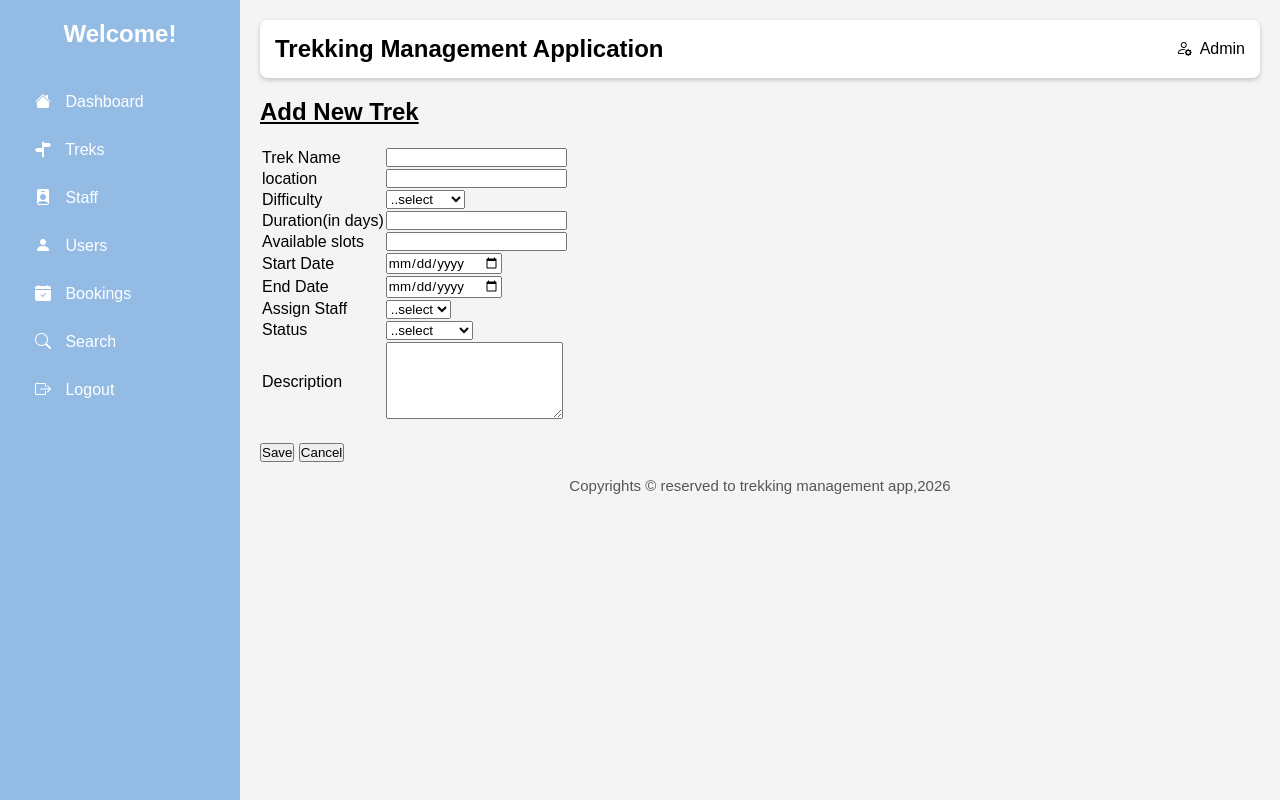
After one commit to 25f2004611/trekking-management-app-mad1, a Flask app: template templates/admin_add_edit.html in a window 1280 px wide. The commit adds this page. Run offline with Flask 3, Linux system fonts and the light colour scheme; the template is opened without the code that fills it, so the values that code supplies are empty.

Commit message:
Admin dashboard and its related fields are created

```diff
--- a/app.py
+++ b/app.py
@@ -1,7 +1,22 @@
 from flask import Flask
+from flask import render_template
 app=Flask(__name__)
 
-from controller import *
+
+#login page
+@app.route("/login")
+def signin():
+    return render_template("login_page.html")
+
+#registration page
+@app.route("/registration")
+def register():
+    return render_template("register_page.html")
+
+@app.route("/admin_dashboard")
+def admin_dash():
+    return render_template("admin_dashboard.html")
+
 
 if __name__=="__main__":
     app.run(debug=True)
--- a/static/main.css
+++ b/static/main.css
@@ -18,12 +18,18 @@ header{
     padding:15px;
     border-radius:8px;
     box-shadow:0 2px 5px rgba(0,0,0,.2);
-    text-align: center;
+    justify-content: space-between;
+    display: flex;
+}
+.admin{
+    display: flex;
+    align-items: center;
+    gap: 8px;
+
 }
 
-
 footer{
-    position: fixed;
+    /* position: absolute; */
     bottom: 0;
     left: 0;
     width: 100%;
@@ -35,16 +41,11 @@ footer{
 
 .input_form{
 
-    width:400px;
-    height:300px;
-    border:2px solid blue;
-    border-radius:10px;
+
+    /* border:2px solid blue;
+    border-radius:10px; */
     padding:20px;
 
-    position:absolute;
-    top:50%;
-    left:50%;
-    transform:translate(-50%, -50%);
 
 }
 
@@ -96,7 +97,7 @@ footer{
 
 
 .title{
-    text-align:center;
+    text-align:left;
     margin:20px 0;
 }
 
@@ -148,3 +149,14 @@ table th{
     background:#3498db;
     color:white;
 }
+
+/* button */
+/* .button-container{
+    display: flex;
+    gap: 20px;
+} */
+
+.btn-add-trek{
+    text-decoration: none;
+
+}
--- /dev/null
+++ b/templates/admin_add_edit.html
@@ -0,0 +1,130 @@
+<!DOCTYPE html>
+<html lang="en">
+
+<head>
+    <meta charset="UTF-8">
+    <meta name="viewport" content="width=device-width, initial-scale=1.0">
+    <title>Admin Dashboard</title>
+
+    <link rel="stylesheet" href="../static/main.css">
+    <link rel="stylesheet" href="https://cdn.jsdelivr.net/npm/bootstrap-icons@1.11.3/font/bootstrap-icons.min.css">
+</head>
+
+<body>
+    <div class="container">
+
+        <!-- Sidebar -->
+        <div class="sidebar">
+            <h2>Welcome!</h2>
+
+            <ul>
+                <li><i class="bi bi-house-fill"></i> Dashboard</li>
+                <li><i class="bi bi-signpost-split-fill"></i> Treks</li>
+                <li><i class="bi bi-person-badge-fill"></i> Staff</li>
+                <li><i class="bi bi-person-fill"></i> Users</li>
+                <li><i class="bi bi-calendar-check-fill"></i> Bookings</li>
+                <li><i class="bi bi-search"></i> Search</li>
+                <li><i class="bi bi-box-arrow-right"></i> Logout</li>
+            </ul>
+        </div>
+
+        <!-- Main Content -->
+        <div class="main">
+
+
+            <header>
+                <h2>Trekking Management Application</h2>
+                <div class="admin">
+                    <i class="bi bi-person-gear"></i>
+                    <span>Admin</span>
+
+                </div>
+
+            </header>
+            <h2 class="title"><u>Add New Trek</u></h2>
+
+            <form action="">
+
+                <table>
+                    <tr>
+                        <td><label for="trek">Trek Name</label></td>
+                        <td><input type="text" id="trek"></td>
+                    </tr>
+                    <tr>
+                        <td><label for="loc">location</label></td>
+                        <td><input type="text" id="loc"></td>
+                    </tr>
+                    <tr>
+                        <td><label for="dif">Difficulty</label></td>
+                        <td><select name="difficulty" id="dif">
+
+                                <option value="easy">Easy</option>
+                                <option value="mod">Moderate</option>
+                                <option value="dif">Difficult</option>
+                                <option value="none" selected>..select</option>
+
+                            </select></td>
+                    </tr>
+                    <tr>
+                        <td><label for="dur">Duration(in days)</label></td>
+                        <td><input type="number" id="dur"></td>
+                    </tr>
+                    <tr>
+                        <td><label for="av_slot">Available slots</label></td>
+                        <td><input type="number" id="av_slot"></td>
+                    </tr>
+
+
+                    <tr>
+                        <td><label for="st_date">Start Date</label></td>
+                        <td><input type="date" id="st_date" placeholder="dd/mm/yyyy"></td>
+                    </tr>
+                    <tr>
+                        <td><label for="end_date">End Date</label></td>
+                        <td><input type="date" id="end_date" placeholder="dd/mm/yyyy"></td>
+                    </tr>
+                    <tr>
+                        <td><label for="as_staff">Assign Staff</label></td>
+                        <td><select name="assign" id="as_staff">
+
+                                <option value="trek1">Staff 1</option>
+                                <option value="trek2">Staff 2</option>
+                                <option value="trek3">Staff 3</option>
+                                <option value="none" selected>..select</option>
+
+                            </select></td>
+                    </tr>
+                    <tr>
+                        <td><label for="status">Status</label></td>
+                        <td><select name="stat" id="status">
+
+                                <option value="appr">Approved</option>
+                                <option value="comp">Completed</option>
+                                <option value="pend">Pending</option>
+                                <option value="none" selected>..select</option>
+
+                            </select></td>
+                    </tr>
+                    <tr>
+                        <td><label for="txtbox">Description</label></td>
+                        <td><textarea name="textbox" id="txtbox" rows="5" cols="20"></textarea></td>
+                    </tr>
+                </table>
+                <br>
+
+                <button type="button" class="btn btn-success">Save</button>
+                <button type="button" class="btn btn-danger">Cancel</button>
+
+
+            </form>
+            <footer>
+                Copyrights &copy; reserved to trekking management app,2026
+            </footer>
+
+        </div>
+
+    </div>
+
+</body>
+
+</html>
```
Also changed, not shown: controller.py (deleted, +0 -15 lines), templates/admin_dashboard.html (+23 -22 lines), templates/admin_manage_staff.html (added, +101 -0 lines), templates/admin_manage_treks.html (added, +87 -0 lines), templates/login_page.html (+13 -12 lines), templates/register_page.html (+4 -4 lines), templates/staff_dashboard.html (added, +100 -0 lines), E-R Diagram Trekking.png (added), models.py (deleted).
